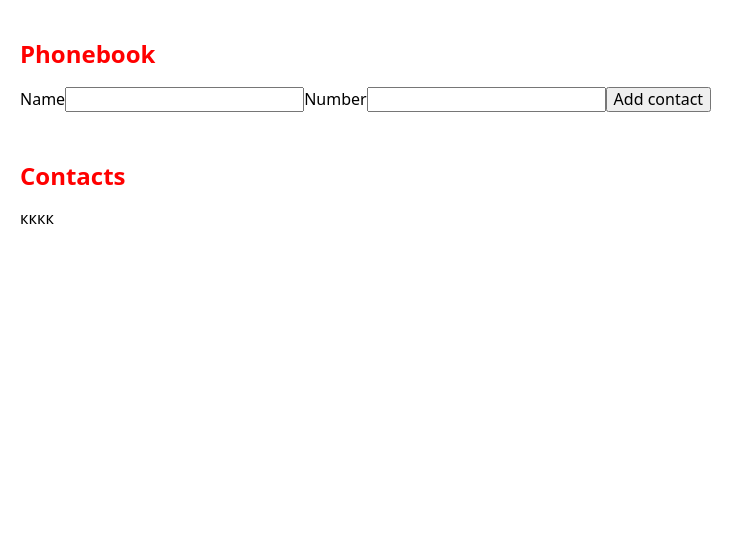
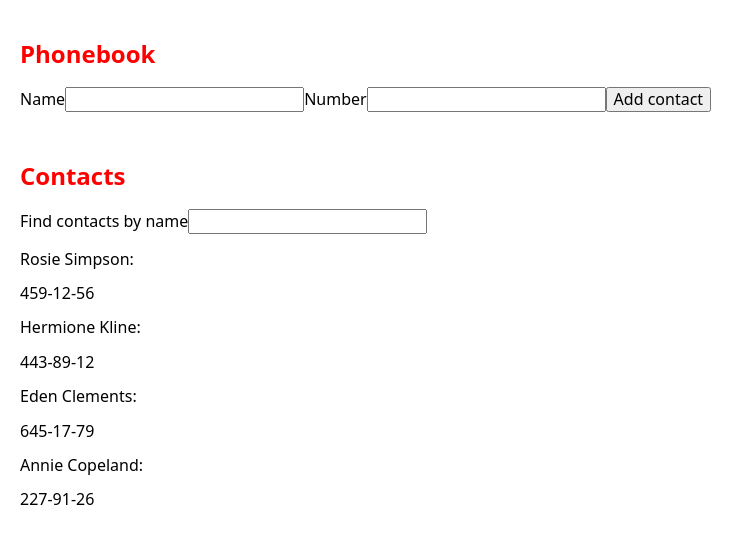
Before and after one commit to Dmytro-Ivanenko/goit-react-hw-02-phonebook, a React (Create React App) app: page / in a window 1280 px wide. Shown: the top 544 px of the page, without its empty margins (0-754 px from the left). Built offline with nearby package versions, Linux system fonts and the light colour scheme.

Commit message:
task 2 logic

```diff
--- a/package.json
+++ b/package.json
@@ -8,10 +8,12 @@
     "@testing-library/react": "^12.1.4",
     "@testing-library/user-event": "^13.5.0",
     "modern-normalize": "^1.1.0",
+    "notiflix": "^3.2.6",
     "react": "^18.1.0",
     "react-dom": "^18.1.0",
     "react-scripts": "5.0.1",
     "sass": "^1.57.1",
+    "uniqid": "^5.4.0",
     "web-vitals": "^2.1.3"
   },
   "scripts": {
--- a/src/components/App.jsx
+++ b/src/components/App.jsx
@@ -1,45 +1,101 @@
 import React, { Component } from 'react';
-import Section from '../components/Section/Section';
-import ContactForm from '../components/ContactForm/ContactForm';
+import uniqid from 'uniqid';
+import { Notify } from 'notiflix/build/notiflix-notify-aio';
+
+import Section from './Section/Section';
+import ContactForm from './ContactForm/ContactForm';
+import ContactList from './ContactList/ContactList';
+import Filter from './Filter/Filter';
 
 class App extends Component {
   state = {
-    contacts: [],
+    contacts: [
+      { id: 'id-1', name: 'Rosie Simpson', number: '459-12-56' },
+      { id: 'id-2', name: 'Hermione Kline', number: '443-89-12' },
+      { id: 'id-3', name: 'Eden Clements', number: '645-17-79' },
+      { id: 'id-4', name: 'Annie Copeland', number: '227-91-26' },
+    ],
     filter: '',
   };
+
+  filteredList = [];
 
   addContacts = (contact) => {
     this.setState({ contacts: contact });
   };
 
+  // _____________________________ FORM
   handleSubmitForm = (evn) => {
     evn.preventDefault();
     const { name, number } = evn.target.elements;
 
+    // name check
+    if (!this.isNameFree(name.value)) {
+      return;
+    }
+
     const result = this.state.contacts.slice();
 
     result.push({
-      name: name.value,
+      id: uniqid(),
+      name: name.value.toLowerCase(),
       number: number.value,
     });
-
-    console.log(result);
 
     // add new array into state
     this.addContacts(result);
 
+    // refresh form
     name.value = '';
     number.value = '';
   };
 
+  isNameFree = (nameToCheck) => {
+    const result = this.state.contacts.filter(
+      ({ name }) => name.toLowerCase() === nameToCheck.toLowerCase()
+    );
+
+    if (result.length > 0) {
+      Notify.warning(`${nameToCheck} is already in contacts.`);
+      return false;
+    }
+
+    return true;
+  };
+
+  // _______________________________FILTER
+
+  onChangeFilter = (evn) => {
+    const personName = evn.target.value;
+
+    this.setState({ filter: personName });
+
+    this.filterList(personName.toLowerCase());
+  };
+
+  filterList = (personName) => {
+    const result = this.state.contacts.filter((elem) => {
+      return elem.name.toLowerCase().includes(personName);
+    });
+
+    this.filteredList = result;
+  };
+
+  // RENDER
   render() {
+    const { filter, contacts } = this.state;
     return (
       <>
         <Section title="Phonebook">
           <ContactForm onSubmitForm={this.handleSubmitForm} />
         </Section>
 
-        <Section title="Contacts">кккк</Section>
+        <Section title="Contacts">
+          <Filter onChangeFilter={this.onChangeFilter} />
+          <ContactList
+            contactsArr={filter.length > 0 ? this.filteredList : contacts}
+          />
+        </Section>
       </>
     );
   }
--- a/src/components/ContactForm/ContactForm.jsx
+++ b/src/components/ContactForm/ContactForm.jsx
@@ -1,7 +1,6 @@
 import React, { Component } from 'react';
 import PropTypes from 'prop-types';
 import Button from '../Button/Button';
-import App from '../App';
 
 import styles from './contactForm.module.scss';
 
--- a/src/components/ContactList/ContactList.jsx
+++ b/src/components/ContactList/ContactList.jsx
@@ -1,18 +1,30 @@
 import React from 'react';
 import PropTypes from 'prop-types';
-import styles from './input.module.scss';
+import styles from './contactList.module.scss';
 
-const Input = ({ type, name, pattern, title }) => {
+const ContactList = ({ contactsArr }) => {
   return (
-    <input type={type} name={name} pattern={pattern} title={title} required />
+    <ul>
+      {contactsArr.map(({ id, name, number }) => {
+        return (
+          <li key={id}>
+            <p>{name}:</p>
+            <p>{number}</p>
+          </li>
+        );
+      })}
+    </ul>
   );
 };
 
-Input.propTypes = {
-  title: PropTypes.string.isRequired,
-  name: PropTypes.string.isRequired,
-  pattern: PropTypes.string.isRequired,
-  type: PropTypes.string.isRequired,
+ContactList.propTypes = {
+  contactsArr: PropTypes.arrayOf(
+    PropTypes.shape({
+      id: PropTypes.string.isRequired,
+      name: PropTypes.string.isRequired,
+      number: PropTypes.string.isRequired,
+    })
+  ),
 };
 
-export default Input;
+export default ContactList;
--- a/src/components/Filter/Filter.jsx
+++ b/src/components/Filter/Filter.jsx
@@ -1,18 +1,18 @@
 import React from 'react';
 import PropTypes from 'prop-types';
-import styles from './input.module.scss';
+import styles from './filter.module.scss';
 
-const Input = ({ type, name, pattern, title }) => {
+const Filter = ({ onChangeFilter }) => {
   return (
-    <input type={type} name={name} pattern={pattern} title={title} required />
+    <label>
+      Find contacts by name
+      <input type="text" onChange={onChangeFilter} />
+    </label>
   );
 };
 
-Input.propTypes = {
-  title: PropTypes.string.isRequired,
-  name: PropTypes.string.isRequired,
-  pattern: PropTypes.string.isRequired,
-  type: PropTypes.string.isRequired,
+Filter.propTypes = {
+  onChangeFilter: PropTypes.func.isRequired,
 };
 
-export default Input;
+export default Filter;
--- a/src/components/Section/Section.jsx
+++ b/src/components/Section/Section.jsx
@@ -13,7 +13,11 @@ const Section = ({ children, title }) => {
 
 Section.propTypes = {
   title: PropTypes.string.isRequired,
-  children: PropTypes.element.isRequired,
+  children: PropTypes.oneOfType([
+    PropTypes.element,
+    PropTypes.array,
+    PropTypes.string,
+  ]).isRequired,
 };
 
 export default Section;
```
Also changed, not shown: 1 other file (tests, documents, lock files or other folders).
